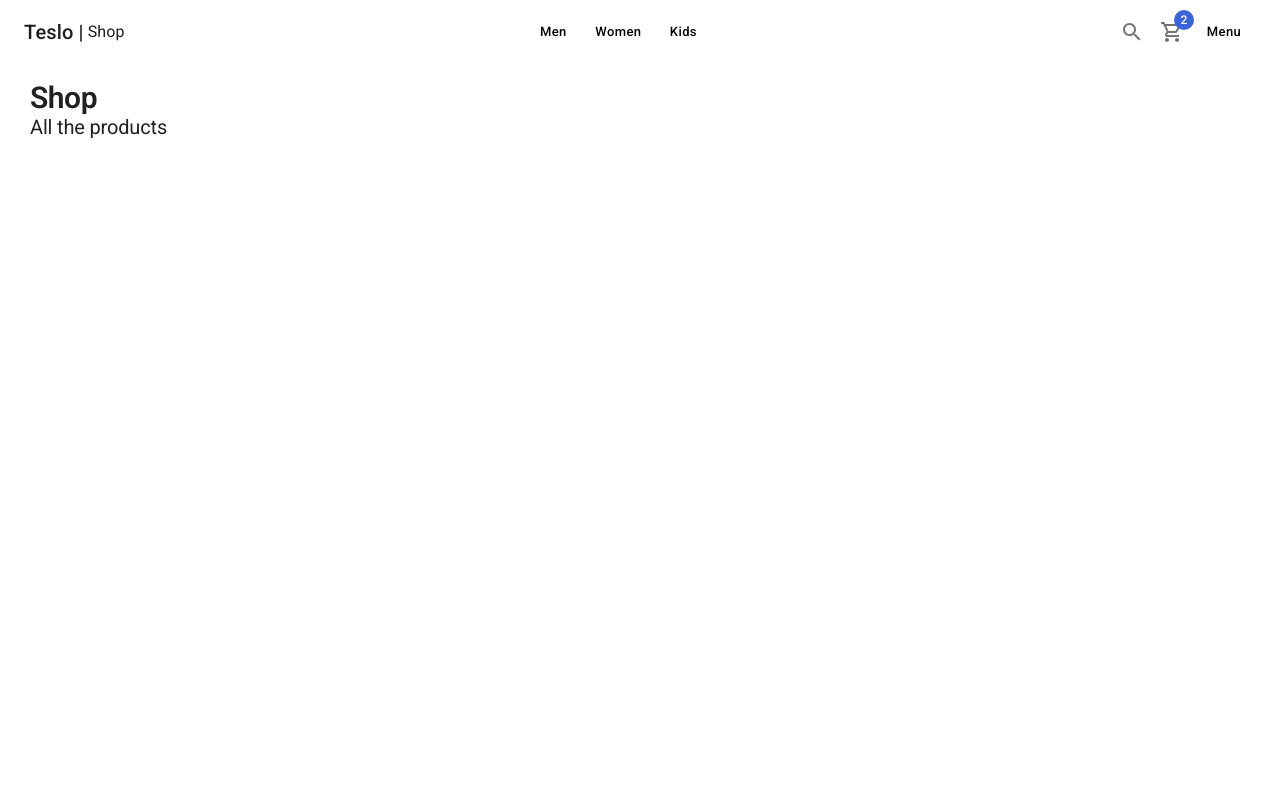
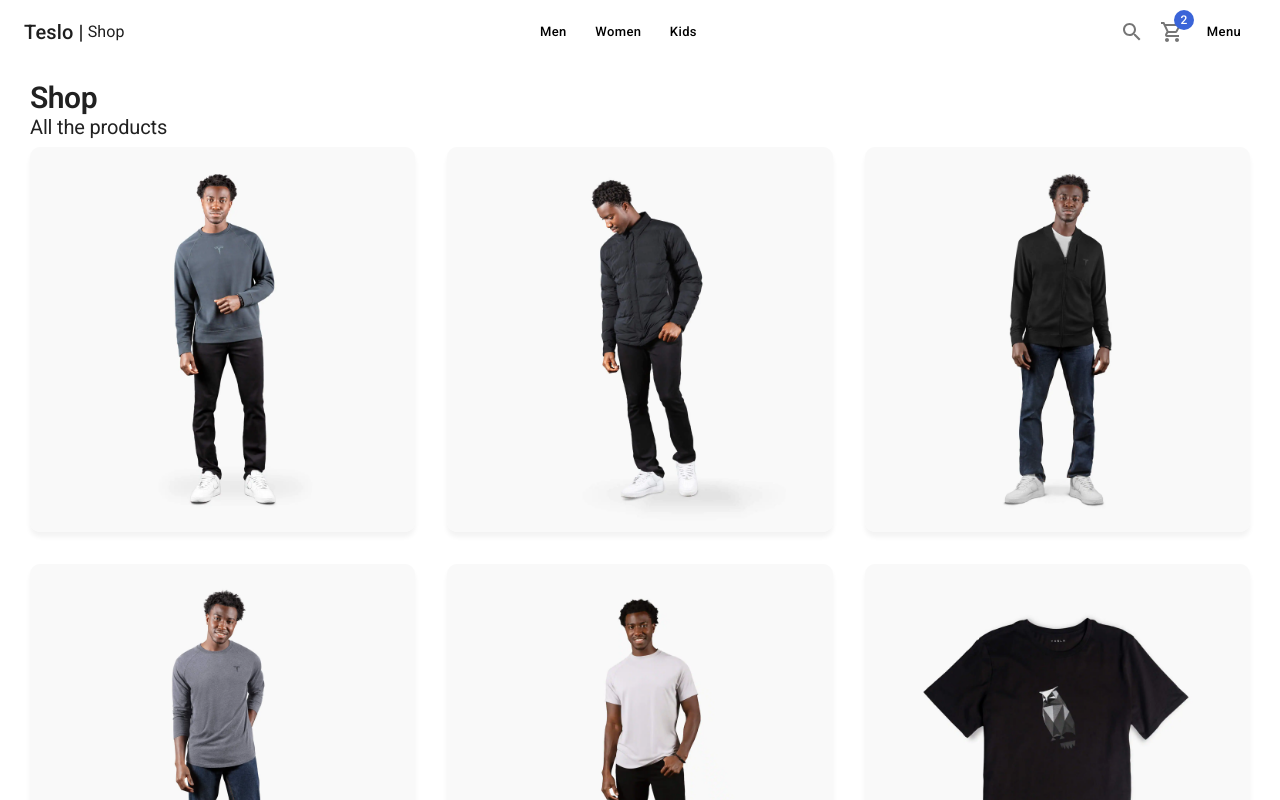
Before and after one commit to NexxyoLabsAsierGarcia/next-05-teslo-shop, a Next.js app: page / in a window 1280 px wide. Shown: the top 800 px of the page. Built offline with nearby package versions, Linux system fonts and the light colour scheme.

Commit message:
add provisional cards

```diff
--- a/pages/index.tsx
+++ b/pages/index.tsx
@@ -1,5 +1,7 @@
 import { ShopLayout } from "@/components/layouts";
-import { Typography } from "@mui/material";
+import { initialData } from "@/database/products";
+import { Card, CardActionArea, CardMedia, Grid, Typography } from "@mui/material";
+
 
 export default function Home() {
   return (
@@ -7,6 +9,25 @@
       <>
         <Typography variant="h1" component="h1">Shop</Typography>
         <Typography variant="h2" sx={{ mb: 1 }}>All the products</Typography>
+
+
+        <Grid container spacing={4}>
+            {
+              initialData.products.map( product => (
+                <Grid item xs={6} sm={4} key={ product.slug }>
+                  <Card>
+                    <CardActionArea>
+                      <CardMedia
+                        component="img"
+                        image={`products/${product.images[0]}`}
+                        alt={ product.title }
+                      />
+                    </CardActionArea>
+                  </Card>
+                </Grid>
+              ))
+            }
+        </Grid>
       </>
     </ShopLayout>
   )
```
